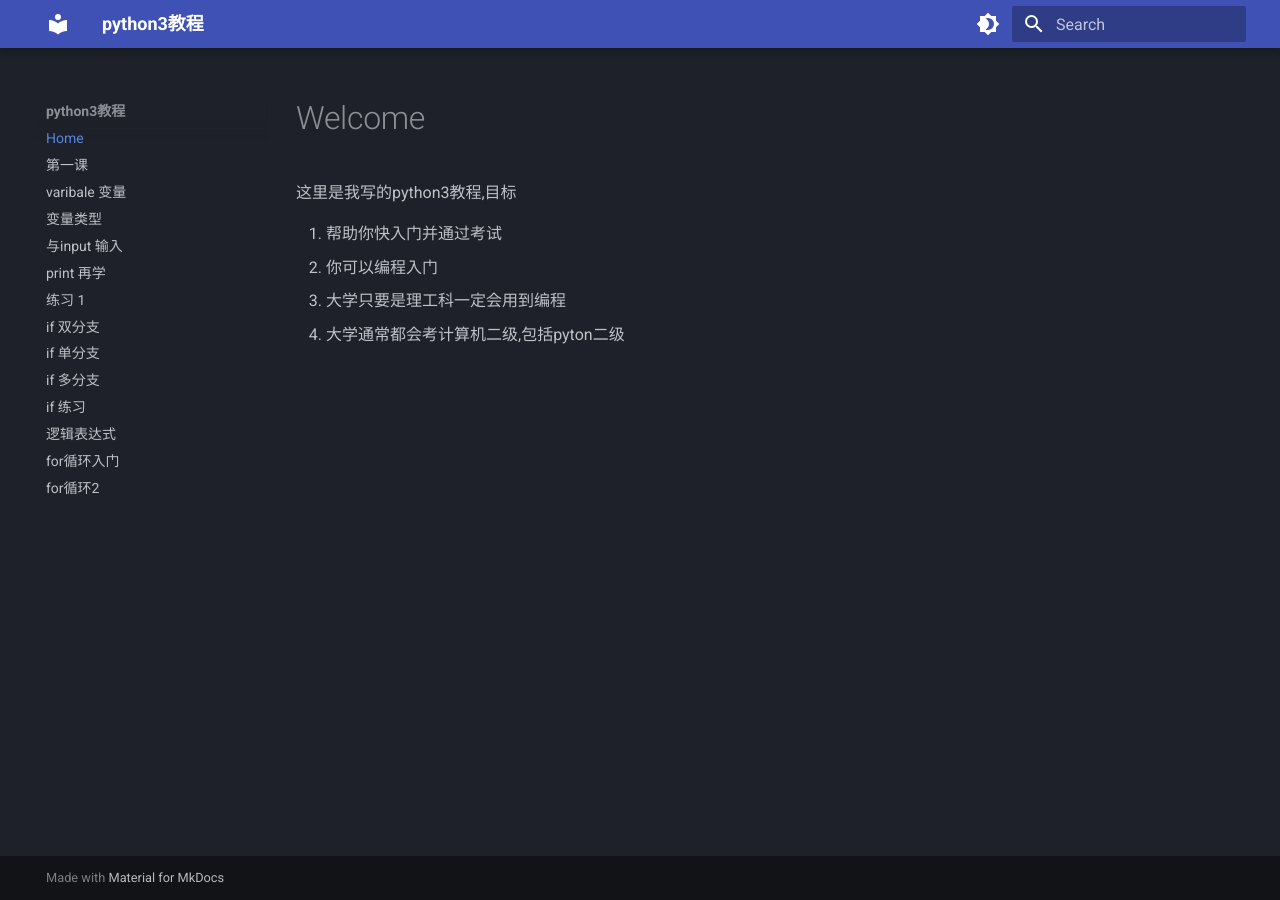
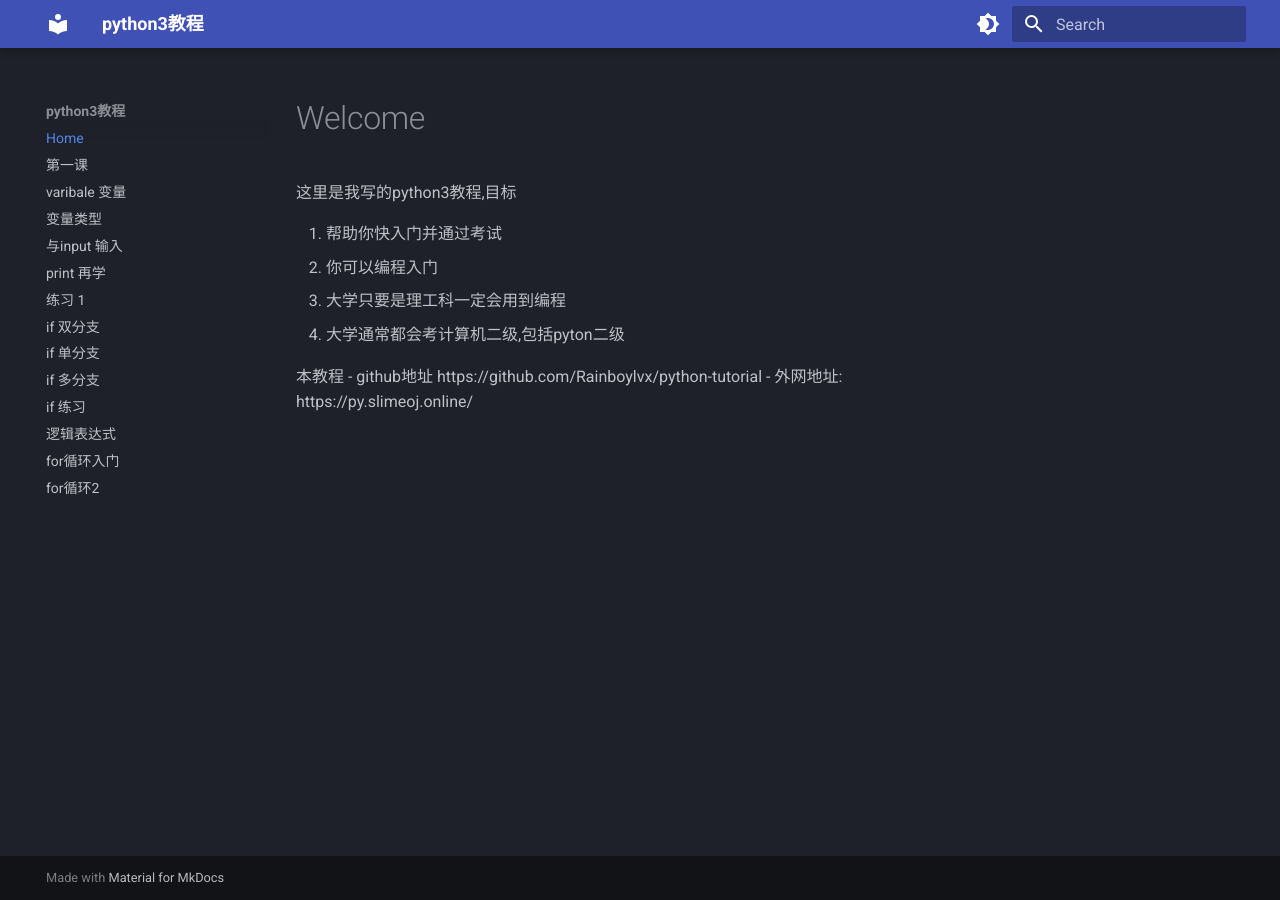
Before and after one commit to Rainboylvx/python-tutorial, an MkDocs documentation site: the page built from docs/index.md, in a window 1280 px wide. Built offline with MkDocs 1.6.1 and Material for MkDocs 9.7.7, drawn with Linux system fonts in a browser that asks for light colours.

Commit message:
Update index.md to add tutorial links section

```diff
--- a/docs/index.md
+++ b/docs/index.md
@@ -6,3 +6,7 @@
 2. 你可以编程入门
 3. 大学只要是理工科一定会用到编程
 4. 大学通常都会考计算机二级,包括pyton二级
+
+本教程
+- github地址 https://github.com/Rainboylvx/python-tutorial
+- 外网地址: https://py.slimeoj.online/
```
